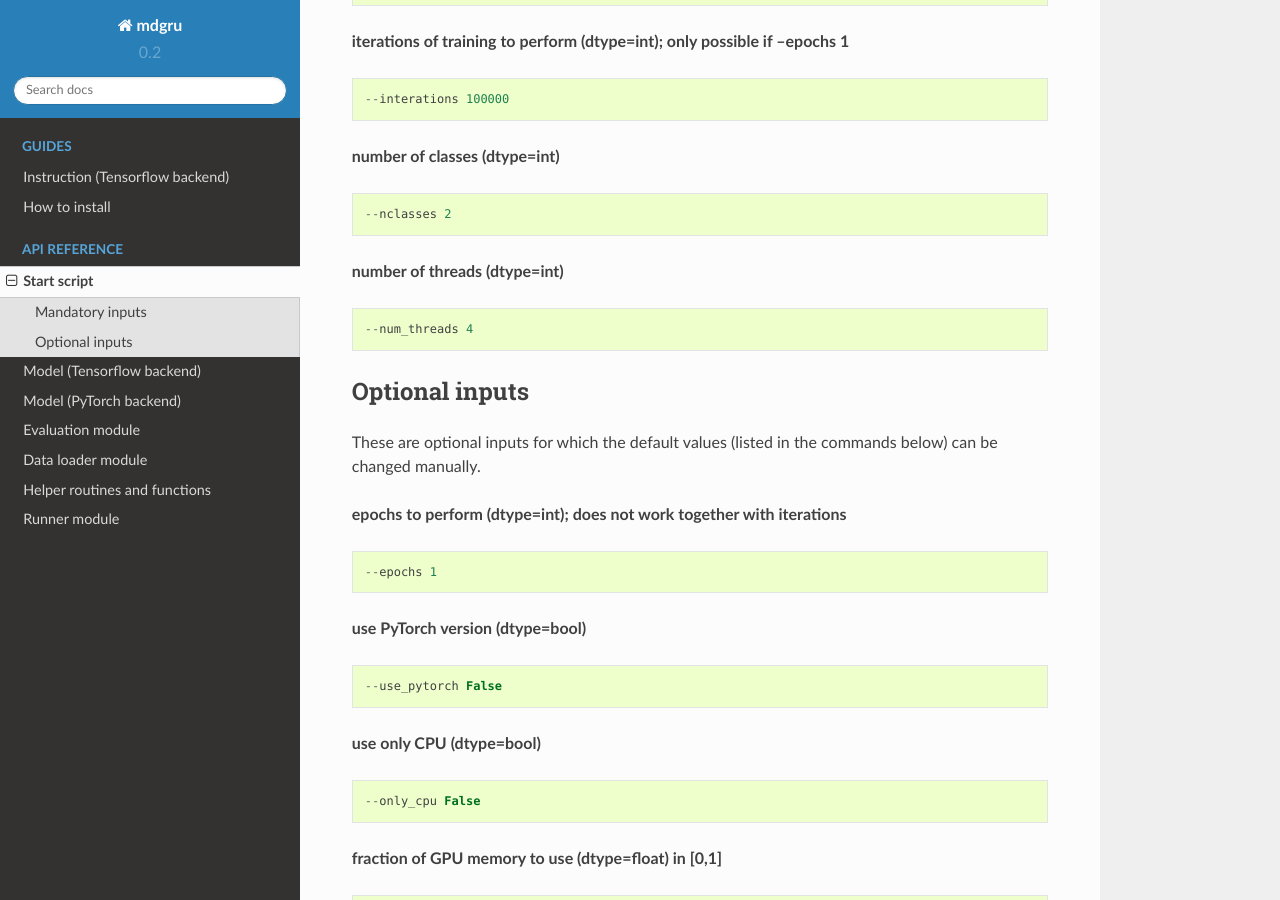
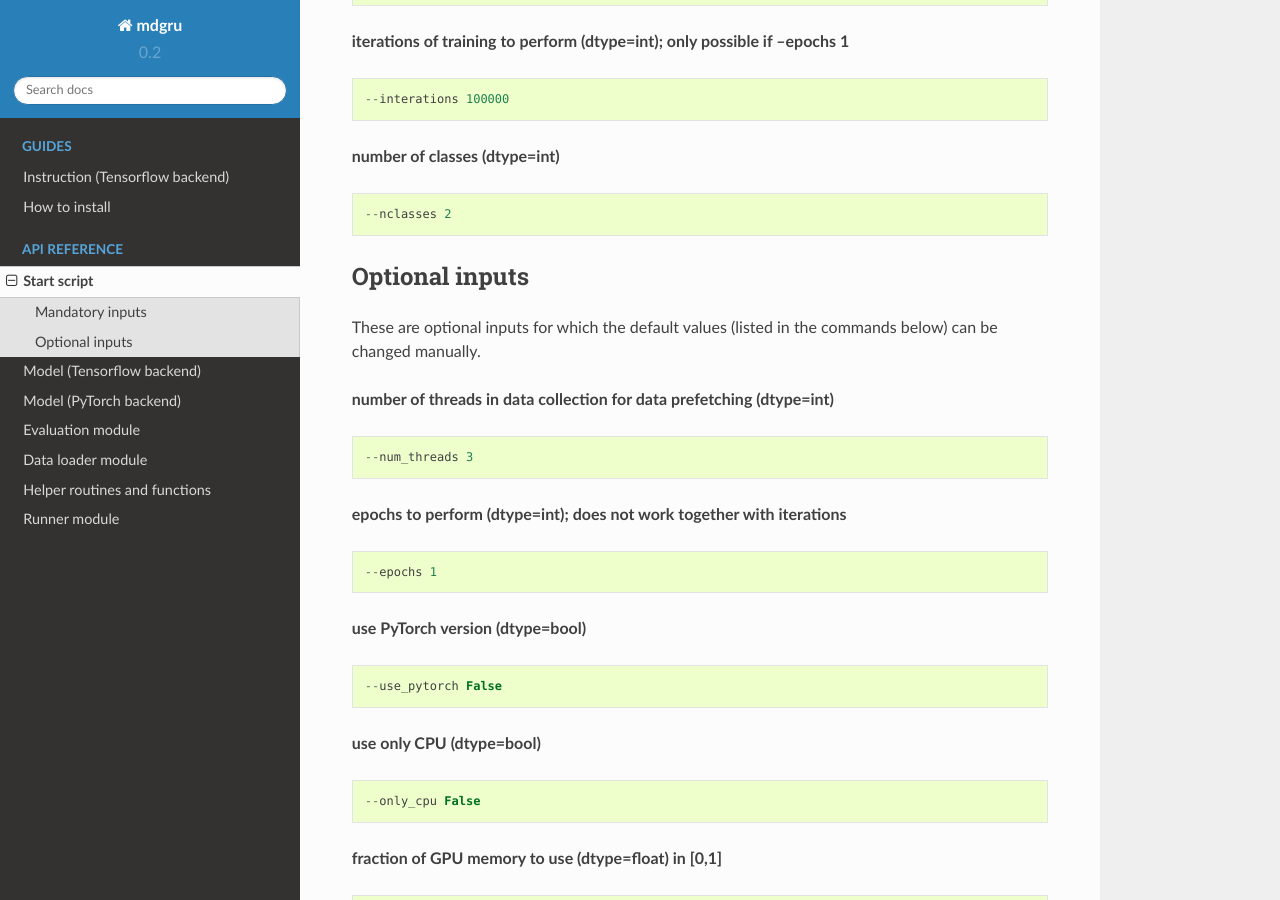
Before and after one commit to zubata88/mdgru, a Sphinx documentation site: the page built from docs/RUN_mdgru.rst, in a window 1280 px wide and 900 px high, scrolled down 1458 px. Built offline with Sphinx 7.4.7 and the Read the Docs theme 2.0.0, drawn with Linux system fonts in a browser that asks for light colours.

Commit message:
Update RUN_mdgru.rst

```diff
--- a/docs/RUN_mdgru.rst
+++ b/docs/RUN_mdgru.rst
@@ -13,7 +13,7 @@ Below is a sample start script with minimum inputs.
     --locationvalidation val_data --locationtesting test_data \
     --optionname defaultsettings --modelname mdgrudef48 -w 64 64 64 -p 5 5 5 \
     -f seq1.nii.gz seq2.nii.gz -m lab.nii.gz --iterations 100000 \
-    --nclasses 4 --num_threads 4
+    --nclasses 4
 
 Mandatory inputs
 ----------------
@@ -70,15 +70,16 @@ These are mandatory inputs for which no default values are set.
 
     --nclasses 2
 
-**number of threads (dtype=int)**
-::
-
-    --num_threads 4
-
 Optional inputs
 ---------------
 
 These are optional inputs for which the default values (listed in the commands below) can be changed manually.
+
+
+**number of threads in data collection for data prefetching (dtype=int)**
+::
+
+    --num_threads 3
 
 **epochs to perform (dtype=int); does not work together with iterations**
 ::
```
